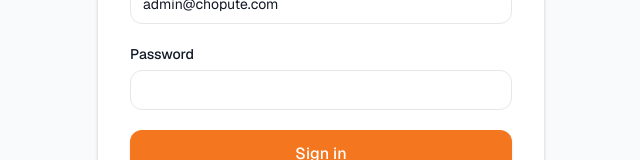
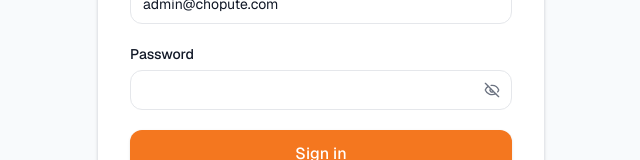
Before and after one commit to wayanaomi/Chopute, a Next.js app: page /admin/login in a window 1280 px wide. Shown: the part 376-536 px from the top of the page, without its empty margins (319-959 px from the left). Built offline with nearby package versions, Linux system fonts and the light colour scheme; no server answers.

Commit message:
Add password visibility toggle

```diff
--- a/src/components/auth/admin-login-form.tsx
+++ b/src/components/auth/admin-login-form.tsx
@@ -3,6 +3,7 @@
 import { useState } from "react";
 import { useRouter } from "next/navigation";
 import { signInWithEmailAndPassword } from "firebase/auth";
+import { Eye, EyeOff } from "lucide-react";
 import { auth } from "@/lib/firebase/config";
 import { Button } from "@/components/ui/button";
 import { Input, Label } from "@/components/ui/form-controls";
@@ -32,6 +33,7 @@
 
   const [email, setEmail] = useState("admin@chopute.com");
   const [password, setPassword] = useState("");
+  const [showPassword, setShowPassword] = useState(false);
   const [loading, setLoading] = useState(false);
   const [error, setError] = useState<string | null>(null);
 
@@ -102,6 +104,7 @@
     <form onSubmit={handleSubmit} className="space-y-5">
       <div>
         <Label htmlFor="admin-email">Email</Label>
+
         <Input
           id="admin-email"
           type="email"
@@ -114,14 +117,33 @@
 
       <div>
         <Label htmlFor="admin-password">Password</Label>
+
+        <div className="relative">
           <Input
             id="admin-password"
-          type="password"
+            type={showPassword ? "text" : "password"}
             autoComplete="current-password"
             value={password}
             onChange={(event) => setPassword(event.target.value)}
+            className="pr-11"
             required
           />
+
+          <button
+            type="button"
+            onClick={() => setShowPassword((prev) => !prev)}
+            className="absolute right-3 top-1/2 -translate-y-1/2 text-foreground-muted transition-colors hover:text-foreground"
+            aria-label={
+              showPassword ? "Hide password" : "Show password"
+            }
+          >
+            {showPassword ? (
+              <Eye className="h-4 w-4" />
+            ) : (
+              <EyeOff className="h-4 w-4" />
+            )}
+          </button>
+        </div>
       </div>
 
       {error && (
--- a/src/components/auth/auth-card.tsx
+++ b/src/components/auth/auth-card.tsx
@@ -10,6 +10,7 @@
   signInWithEmailAndPassword,
   updateProfile,
 } from "firebase/auth";
+import { Eye, EyeOff } from "lucide-react";
 import { cn } from "@/lib/utils";
 import { auth } from "@/lib/firebase/config";
 import { Button } from "@/components/ui/button";
@@ -158,6 +159,7 @@
 function LoginForm({ redirectTo }: { redirectTo: string }) {
   const router = useRouter();
   const [formError, setFormError] = useState<string | null>(null);
+  const [showPassword, setShowPassword] = useState(false);
 
   const {
     register,
@@ -214,12 +216,30 @@
       <div>
         <Label htmlFor="password">Password</Label>
 
+        <div className="relative">
           <Input
             id="password"
-          type="password"
+            type={showPassword ? "text" : "password"}
             autoComplete="current-password"
+            className="pr-11"
             {...register("password")}
           />
+
+          <button
+            type="button"
+            onClick={() => setShowPassword((prev) => !prev)}
+            className="absolute right-3 top-1/2 -translate-y-1/2 text-foreground-muted transition-colors hover:text-foreground"
+            aria-label={
+              showPassword ? "Hide password" : "Show password"
+            }
+          >
+            {showPassword ? (
+              <Eye className="h-4 w-4" />
+            ) : (
+              <EyeOff className="h-4 w-4" />
+            )}
+          </button>
+        </div>
 
         {errors.password && (
           <p className="mt-1 text-xs text-danger">
@@ -253,6 +273,7 @@
 }) {
   const router = useRouter();
   const [formError, setFormError] = useState<string | null>(null);
+  const [showPassword, setShowPassword] = useState(false);
 
   const {
     register,
@@ -329,12 +350,30 @@
       <div>
         <Label htmlFor="signup-password">Password</Label>
 
+        <div className="relative">
           <Input
             id="signup-password"
-          type="password"
+            type={showPassword ? "text" : "password"}
             autoComplete="new-password"
+            className="pr-11"
             {...register("password")}
           />
+
+          <button
+            type="button"
+            onClick={() => setShowPassword((prev) => !prev)}
+            className="absolute right-3 top-1/2 -translate-y-1/2 text-foreground-muted transition-colors hover:text-foreground"
+            aria-label={
+              showPassword ? "Hide password" : "Show password"
+            }
+          >
+            {showPassword ? (
+              <Eye className="h-4 w-4" />
+            ) : (
+              <EyeOff className="h-4 w-4" />
+            )}
+          </button>
+        </div>
 
         {errors.password && (
           <p className="mt-1 text-xs text-danger">
```
Lines whose indentation alone changed are shown as unchanged.
